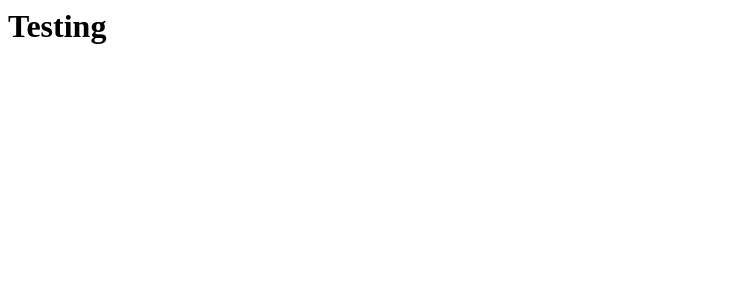
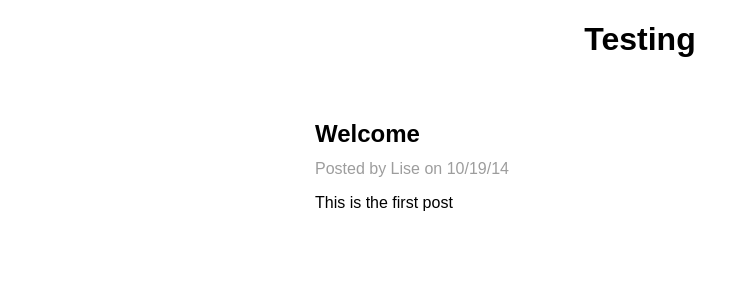
Before and after one commit to koprty/BlogGroup5, a Flask app: page /post/1 in a window 1280 px wide. Shown: the top 300 px of the page, without its empty margins (0-749 px from the left). Run offline with Flask 2, Linux system fonts and the light colour scheme.

Commit message:
added post stuff

```diff
--- a/app.py
+++ b/app.py
@@ -3,32 +3,35 @@ import sqlite3
 import csv
 app = Flask(__name__)
 
+conn = sqlite3.connect('blog.db')
+csvname = "data.csv"
+comcsvname = "comments.csv"
+c = conn.cursor()
+
 @app.route("/",methods=["GET","POST"])
 @app.route("/index", methods=["GET","POST"])
 def index():
-    initialize()
     if request.method == "GET":
         return render_template("index.html",posts=getPosts())
     else:
         pass
 
-@app.route("/post/<title>")
-def post(title=None,post=None):
-    return render_template("post.html",title=title,post=post,comments = getComments())
-
+@app.route("/post/<id>")
+def post(id=None):
+    thispost={}
+    for x in getPosts():
+        if x['id'] == id:
+            thispost=x
+    return render_template("post.html",post=thispost,comments=getComments())
 
 def initialize():
-    conn = sqlite3.connect('blog.db')
-    csvname = "data.csv"
-    comcsvname = "comments.csv"
-    c = conn.cursor()
     try:
-        c.execute("CREATE TABLE post(title TEXT UNIQUE, content TEXT, date TEXT, author TEXT)")
-        c.execute("CREATE TABLE comments(content TEXT, date TEXT, author TEXT)")
+        c.execute("CREATE TABLE post(id INTEGER UNIQUE, title TEXT UNIQUE, content TEXT, date TEXT, author TEXT)")
+        c.execute("CREATE TABLE comments(id INTEGER UNIQUE, content TEXT, date TEXT, author TEXT)")
         print "Creating new tables called 'post' and 'comments' in blog.db"
     except:
         print "Adding to table 'post' in blog.db"
-    BASE = "INSERT INTO post VALUES('%(title)s', '%(content)s', '%(date)s', '%(author)s')"
+    BASE = "INSERT INTO post VALUES('%(id)s','%(title)s', '%(content)s', '%(date)s', '%(author)s')"
     for l in csv.DictReader(open(csvname)):
         try:
             q = BASE%l
@@ -36,7 +39,7 @@ def initialize():
         except:
             pass
     conn.commit()
-    BASE = "INSERT INTO comments VALUES('%(content)s', '%(date)s', '%(author)s')"
+    BASE = "INSERT INTO comments VALUES('%(id)s','%(content)s', '%(date)s', '%(author)s')"
     for l in csv.DictReader(open(comcsvname)):
         try:
             q = BASE%l
@@ -45,13 +48,12 @@ def initialize():
             pass
     conn.commit()
 
+initialize()
 
 def getPosts():
-    csvname = "data.csv"
     return csv.DictReader(open(csvname))
 
 def getComments():
-    csvname = "comments.csv"
     return csv.DictReader(open(csvname))
 
 if __name__=="__main__":
--- a/comments.csv
+++ b/comments.csv
@@ -1,6 +1,6 @@
-content,date,author
-This is the first comment,10/19/14,Lise
-Pineapples are the best fruit in existence because they are spiky and are delicious. Where else can you find another fruit that can act as a weapon in addition to being nutritious???? We should all learn to appreciate the awesomeness of the pineapple.,10/19/14,Pineapple Lover
-Zero is awesome,10/20/14,Lise
-Content of comment,10/10/14,Me
-This is the first comment,10/19/14,Lise
+id,content,date,author
+1,This is the first comment,10/19/14,Lise
+1,Pineapples are the best fruit in existence because they are spiky and are delicious. Where else can you find another fruit that can act as a weapon in addition to being nutritious???? We should all learn to appreciate the awesomeness of the pineapple.,10/19/14,Pineapple Lover
+3,Zero is awesome,10/20/14,Lise
+4,Content of comment,10/10/14,Me
+2,This is the first comment,10/19/14,Lise
--- a/data.csv
+++ b/data.csv
@@ -1,6 +1,6 @@
-title,content,date,author
-Welcome,This is the first post,10/19/14,Lise
-Pineapples are awesome,Pineapples is the best fruit in existence because they are spicky and are delicious. Where else can you find another fruit that could act as a weapon in addition to being nutritious???? We should all learn to appreciate the awesomeness of the pineapple.,10/19/14,Pineapple Lover
-Zero,Zero is awesome,10/20/14,Lise
-This is the title of my new blogpost,Content of post,10/10/14,Me
-Welcome,This is the first post,10/19/14,Lise
+id,title,content,date,author
+1,Welcome,This is the first post,10/19/14,Lise
+2,Pineapples are awesome,Pineapples is the best fruit in existence because they are spicky and are delicious. Where else can you find another fruit that could act as a weapon in addition to being nutritious???? We should all learn to appreciate the awesomeness of the pineapple.,10/19/14,Pineapple Lover
+3,Zero,Zero is awesome,10/20/14,Lise
+4,This is the title of my new blogpost,Content of post,10/10/14,Me
+5,Welcome,This is the first post,10/19/14,Lise
--- a/templates/index.html
+++ b/templates/index.html
@@ -14,7 +14,7 @@
   {% for post in posts %}
   <div class="wrap">
     <div class="post primary">
-      <p class="post-title"><a href="{{ url_for('post',title=post.title,post=post) }}">{{ post.title }}</a></p>
+      <p class="post-title"><a href="{{ url_for('post',id=post.id) }}">{{ post.title }}</a></p>
       <p class="post-info">Posted by {{ post.author }} on {{ post.date }}</p>
     </div>
   </div>
--- a/templates/post.html
+++ b/templates/post.html
@@ -1,10 +1,17 @@
 <html>
 <head>
-
+  <title>A Blog</title>
+    <link rel="stylesheet" href="../static/pure-min.css">
+    <link rel="stylesheet" href="../static/basic.css">
 </head>
 <body>
   <h1>Testing</h1>
-  <p>{{post.title}}</p>
-  <p>{{post.content}}</p>
+  <div class="wrap">
+    <div class="post primary">
+      <p class="post-title">{{ post.title }}</p>
+      <p class="post-info">Posted by {{ post.author }} on {{ post.date }}</p>
+      <p class="post-content">{{ post.content }}</p>
+    </div>
+  </div>
 </body>
 </html>
```
Also changed, not shown: 1 other file.
